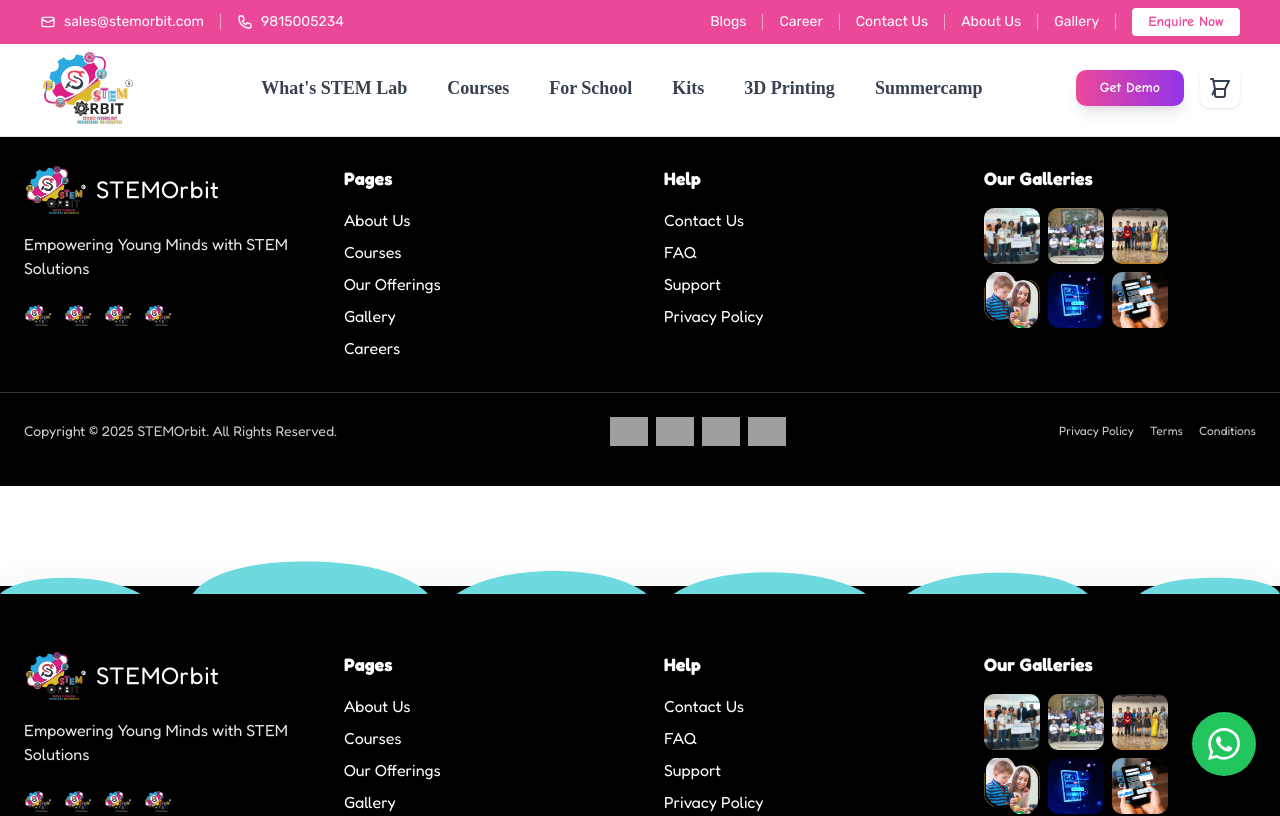
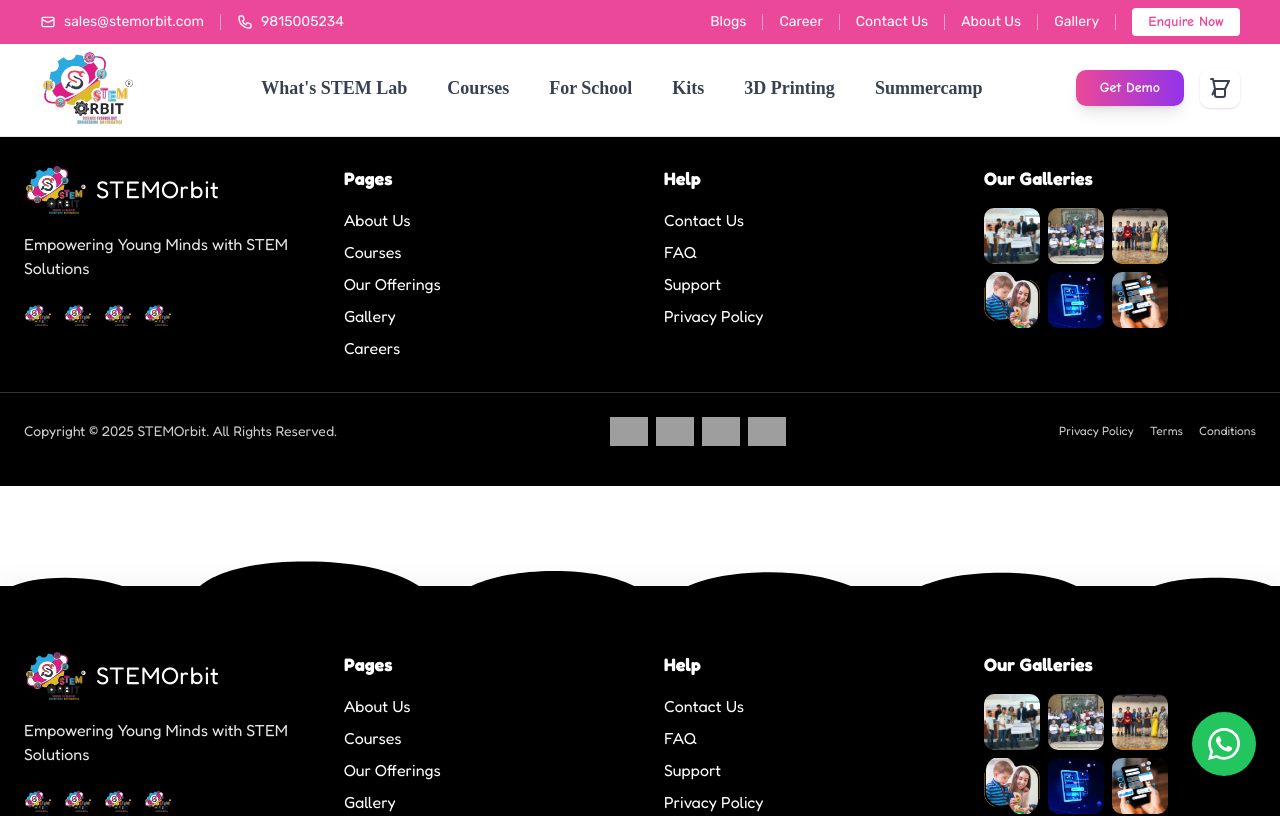
Before and after one commit to imAbhishekRao/StemOrbit, a Next.js app: page /Footer in a window 1280 px wide. Shown: the top 816 px of the page. Built offline with nearby package versions, Linux system fonts and the light colour scheme; grey boxes are pictures that could not be loaded; a web font is replaced by a local one.

Commit message:
new push

```diff
--- a/app/Footer/page.js
+++ b/app/Footer/page.js
@@ -46,7 +46,7 @@ export default function Footer() {
           src="/footer-clouds.svg"
           alt="Clouds"
           className="w-full block select-none pointer-events-none"
-          style={{ display: 'block', width: '100%', height: '180px', margin: 0, padding: 0, objectFit: 'cover', objectPosition: 'bottom' }}
+          style={{ display: 'block', width: '100%', height: '180px', margin: 0, padding: 0, objectFit: 'cover', objectPosition: 'bottom', filter: 'brightness(0)' }}
           draggable="false"
         />
       </div>
```
